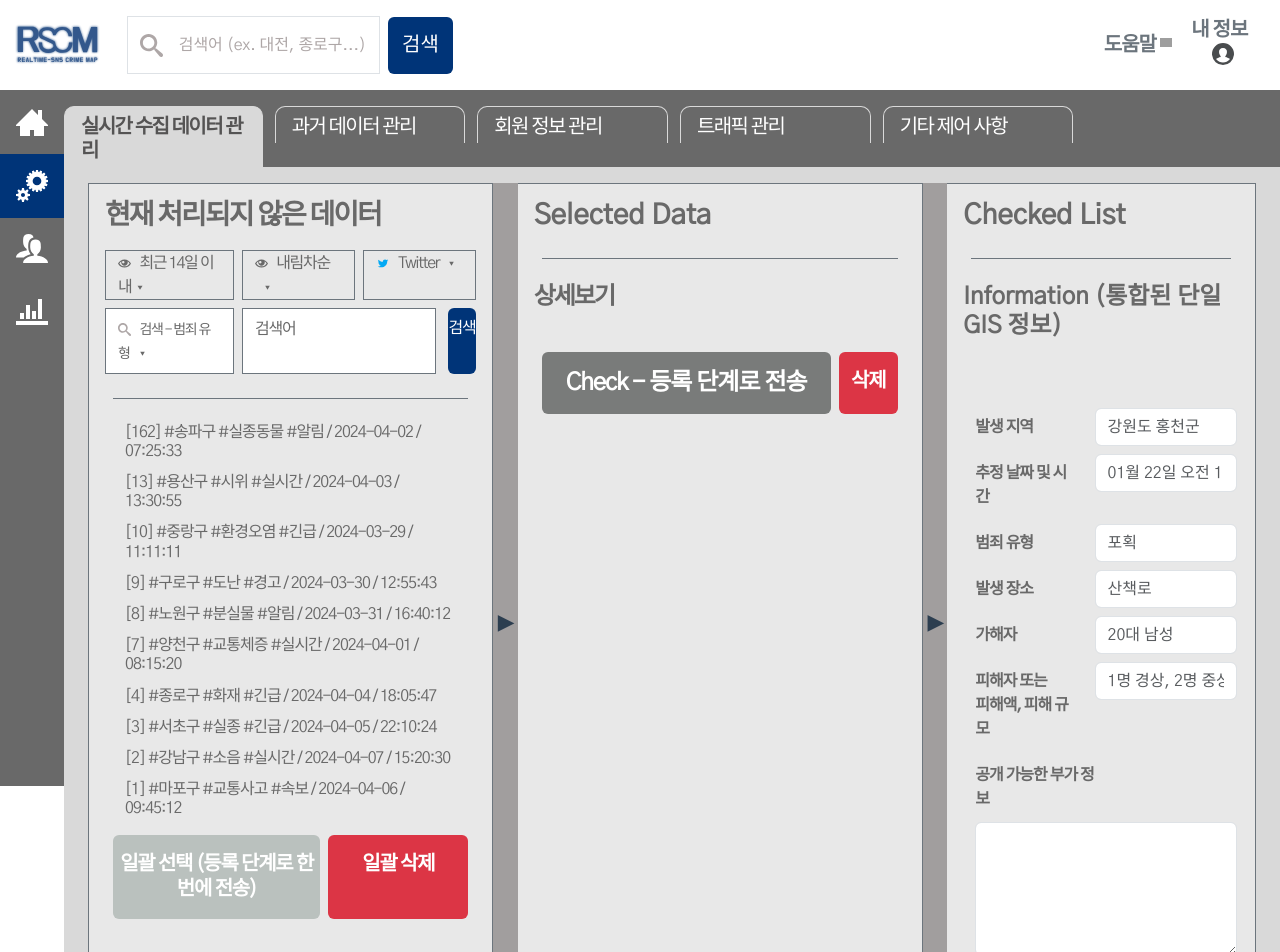
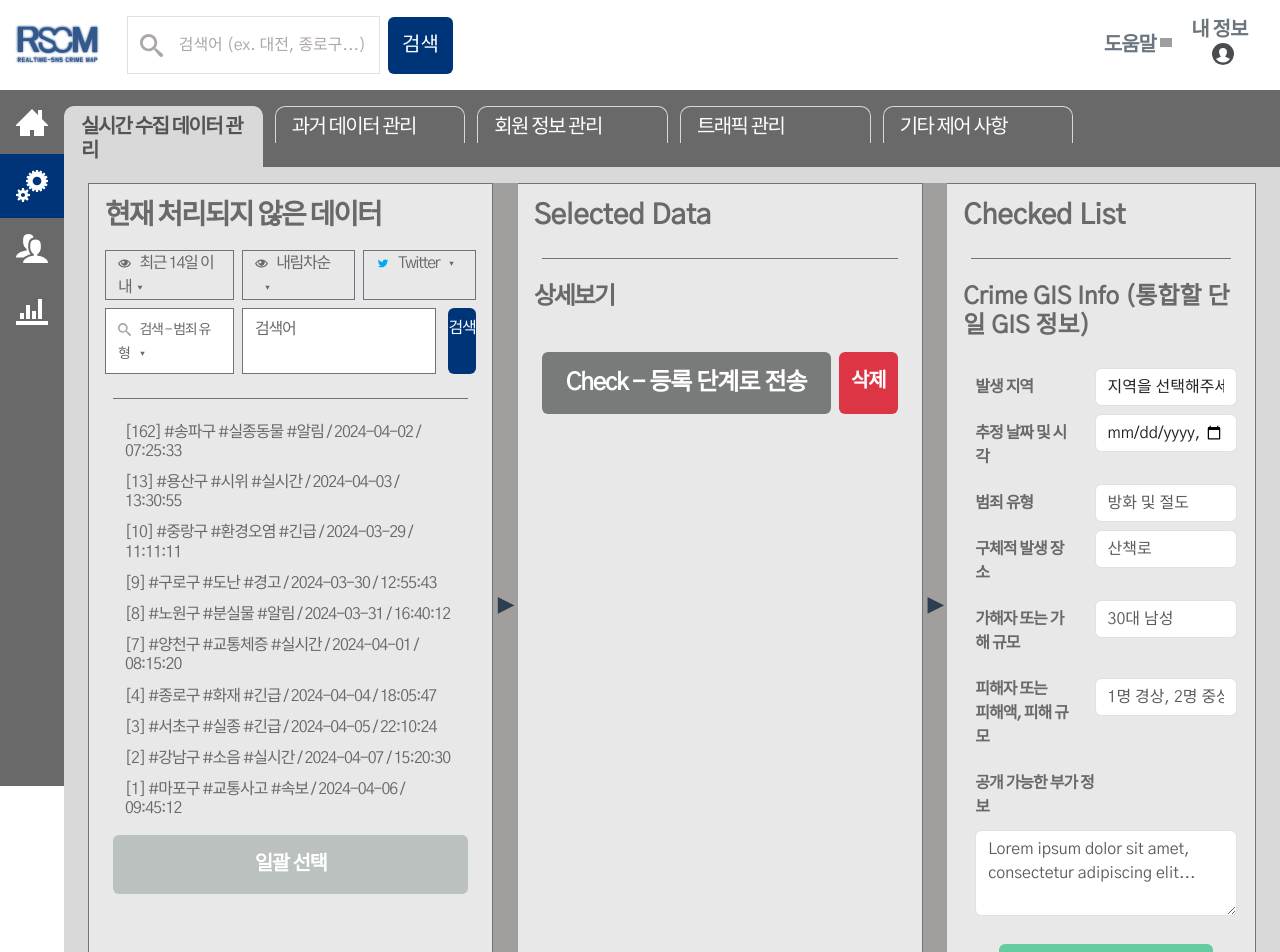
Before and after one commit to OuserDev/RSCM, a Vue app in the folder rscm-frontend/: page /manage in a window 1280 px wide. Shown: the top 952 px of the page. Built offline with nearby package versions, Linux system fonts and the light colour scheme; grey boxes are pictures that could not be loaded; what @animxyz/vue3, mosha-vue-toastify would draw is missing.

Commit message:
하드코딩 3차 해제 + 관리자페이지 로직 구현 완료

```diff
--- a/rscm-frontend/src/components/managepage/checkedData.vue
+++ b/rscm-frontend/src/components/managepage/checkedData.vue
@@ -6,53 +6,72 @@
 
         <div class="text-start row mx-4 my-0 tight-spacing2 textCs h6" v-for="item in 등록전데이터목록" :key="item.id">
           [{{ item.id }}] {{ item['이름'] }} / {{ item['수집 날짜'] }} / {{ item['수집 시각'] }}
-          <img @click="등록취소(item.id)" class="ms-3 mb-1" src="@/assets/svg/cancel-circle.svg" style="max-width:9%;">
-          <img class="mb-1" src="@/assets/svg/download.svg" style="max-width:9%;">
-          <img class="mb-1" src="@/assets/svg/copy.svg" style="max-width:9%;">
+          <img @click="등록취소(item.id)" class="ms-3 mb-1 my-1" src="@/assets/svg/cancel-circle.svg" style="max-width:8%;">
+          <!-- <img class="mb-1" src="@/assets/svg/download.svg" style="max-width:9%;">-->
+          <!-- <img class="mb-1" src="@/assets/svg/copy.svg" style="max-width:9%;">-->
         </div>
 
         <div class="row border-bottom m-4 border-secondary"></div>
 
         <div class="row m-3">
-          <p class="my-0 px-0 text-start h4 fw-bold textCs">Information (통합된 단일 GIS 정보)</p>
+          <p class="my-0 px-0 text-start h4 fw-bold textCs">Crime GIS Info (통합할 단일 GIS 정보)</p>
         </div>
 
         <div class="row ms-3" style="max-width: 93%; heg">
-          <div class="container mt-5 tight-spacing2 textCs text-start fw-bold">
+          <div class="container mt-2 tight-spacing2 textCs text-start fw-bold">
             <form @submit.prevent="this.등록완료()">
               <div class="form-group row py-1">
                 <label for="inputDate" class="col-sm-5 col-form-label">발생 지역</label>
                 <div class="col-sm-7">
-                  <input type="text" class="form-control" v-model="region" id="region" placeholder="강원도 홍천군">
+                  <select id="region" class="form-control" v-model="region">
+                    <option disabled value="">지역을 선택해주세요 ▾</option>
+                    <option>서울특별시</option>
+                    <option>부산광역시</option>
+                    <option>대구광역시</option>
+                    <option>인천광역시</option>
+                    <option>광주광역시</option>
+                    <option>대전광역시</option>
+                    <option>울산광역시</option>
+                    <option>세종특별자치시</option>
+                    <option>경기도</option>
+                    <option>강원도</option>
+                    <option>충청북도</option>
+                    <option>충청남도</option>
+                    <option>전라북도</option>
+                    <option>전라남도</option>
+                    <option>경상북도</option>
+                    <option>경상남도</option>
+                    <option>제주특별자치도</option>
+                  </select>
                 </div>
               </div>
               <div class="form-group row py-1">
-                <label for="inputDate" class="col-sm-5 col-form-label">추정 날짜 및 시간</label>
+                <label for="inputDate" class="col-sm-5 col-form-label">추정 날짜 및 시각</label>
                 <div class="col-sm-7">
-                  <input type="text" class="form-control" v-model="date" id="date" placeholder="01월 22일 오전 11시 50분">
+                  <input type="datetime-local" class="form-control" v-model="date" id="date" placeholder="01월 22일 오전 11시 50분">
                 </div>
               </div>
               <div class="form-group row py-1">
                 <label for="inputType" class="col-sm-5 col-form-label">범죄 유형</label>
                 <div class="col-sm-7">
-                  <input type="text" class="form-control" v-model="type" id="type" placeholder="포획">
+                  <input type="text" class="form-control" v-model="type" id="type" placeholder="방화 및 절도">
                 </div>
               </div>
               <div class="form-group row py-1">
-                <label for="inputLocation" class="col-sm-5 col-form-label">발생 장소</label>
+                <label for="inputLocation" class="col-sm-5 col-form-label">구체적 발생 장소</label>
                 <div class="col-sm-7">
                   <input type="text" class="form-control" v-model="location" id="location" placeholder="산책로">
                 </div>
               </div>
               <div class="form-group row py-1">
-                <label for="inputAge" class="col-sm-5 col-form-label">가해자</label>
+                <label for="inputAge" class="col-sm-5 col-form-label">가해자 또는 가해 규모</label>
                 <div class="col-sm-7">
-                  <input type="text" class="form-control" v-model="age" id="age" placeholder="20대 남성">
+                  <input type="text" class="form-control" v-model="age" id="age" placeholder="30대 남성">
                 </div>
               </div>
               <div class="form-group row py-1">
                 <label for="inputCount" class="col-sm-5 col-form-label">피해자 또는<br>피해액, 피해 규모</label>
-                <div class="col-sm-7">
+                <div class="col-sm-7 pt-2">
                   <input type="text" class="form-control" v-model="count" id="count" placeholder="1명 경상, 2명 중상">
                 </div>
               </div>
@@ -60,7 +79,7 @@
                 <label for="inputDetails" class="col-sm-6 col-form-label">공개 가능한 부가 정보</label>
               </div>
 
-              <textarea class="form-control" v-model="details" id="details" rows="5">Lorem ipsum dolor sit amet, consectetur adipiscing elit...</textarea>
+              <textarea class="form-control" v-model="details" id="details" rows="3" placeholder="Lorem ipsum dolor sit amet, consectetur adipiscing elit..."></textarea>
 
               <div class="d-flex justify-content-center align-items-center row tight-spacing2 mx-4 mt-4">
                 <div class="col p-0 py-1 form-group row">
@@ -152,7 +171,7 @@ export default {
           type: "danger",
           position: "top-right",
           transition: "slide",
-          timeout: 3000,
+          timeout: 5000,
           showCloseButton: true,
           swipeClose: true,
           showIcon: true,
@@ -169,7 +188,7 @@ export default {
           position: "top-center",
           type: "success",
           transition: "zoom",
-          timeout: 3000,
+          timeout: 5000,
           showCloseButton: true,
           swipeClose: true,
           showIcon: true,
@@ -210,10 +229,10 @@ export default {
         count: this.count,
         details: this.details,
       };
-      console.log(viewData);
+      //console.log(viewData);
       this.최종등록(viewData)
         .then(() => {
-            console.log('등록 성공');
+            //('등록 성공');
             this.successToast();
             this.region = '',
             this.date = '',
@@ -224,7 +243,7 @@ export default {
             this.details = ''
         })
         .catch(error => {
-          console.log(error);
+          //(error);
             //this.errorToast();
         })
     },
--- a/rscm-frontend/src/components/managepage/unProcess.vue
+++ b/rscm-frontend/src/components/managepage/unProcess.vue
@@ -5,17 +5,17 @@
         </div>
 
         <div class="text-start row mx-2 my-0 tight-spacing2 ">
-          <div class="col-4 border border-secondary ms-2 me-1">
+          <div @click="showNothingToast()" class="col-4 border border-secondary ms-2 me-1">
             <img class="me-2" src="@/assets/svg/eye.svg" style="max-width:13%;">
             <span class="textCs ">최근 14일 이내</span>
             <img class="ms-1" src="@/assets/svg/select.svg" style="max-width:9%;">
           </div>
-          <div class="text-start col border border-secondary mx-1">
+          <div @click="showNothingToast()" class="text-start col border border-secondary mx-1">
             <img class="me-2" src="@/assets/svg/eye.svg" style="max-width:15%;">
             <span class="textCs">내림차순</span>
             <img class="ms-2" src="@/assets/svg/select.svg" style="max-width:10%;">
           </div>
-          <div class="text-start col border border-secondary ms-1 me-2">
+          <div @click="showNothingToast()" class="text-start col border border-secondary ms-1 me-2">
             <img class="me-2" src="@/assets/svg/twitter.svg" style="max-width:16%;">
             <span class="textCs">Twitter</span>
             <img class="ms-2" src="@/assets/svg/select.svg" style="max-width:10%;">
@@ -24,17 +24,17 @@
 
         <div class="text-start row mx-2 mt-2 mb-0 tight-spacing2">
           <!-- 검색 대상 지정 바-->
-          <div class="col-4 border border-secondary bg-white ms-2 py-2">
+          <div @click="showNothingToast()" class="col-4 border border-secondary bg-white ms-2 py-2">
             <img class="me-2" src="@/assets/svg/search.svg" style="max-width:13%;">
             <span class="textCs small">검색 - 범죄 유형</span>
             <img class="ms-2" src="@/assets/svg/select.svg" style="max-width:9%;">
           </div>
           <!-- 검색어 창-->
-          <div class="col-6 border border-secondary text-start h-auto mx-2 py-2 bg-white">
+          <div @click="showNothingToast()" class="col-6 border border-secondary text-start h-auto mx-2 py-2 bg-white">
               <span class="ml-3 h6 textCs">검색어</span>
           </div>
           <!-- 검색버튼-->
-          <div class="col btn btn-primary border-0 ms-1 me-2 px-0 py-2" style="background-color: #003478;" >
+          <div @click="showNothingToast()" class="col btn btn-primary border-0 ms-1 me-2 px-0 py-2" style="background-color: #003478;" >
               <span class="h6">검색</span>
           </div>
         </div>
@@ -42,24 +42,27 @@
         <div class="row border-bottom m-4 border-secondary"></div>
 
         <div class="row tight-spacing3 mx-4 my-1"
-          :class="{ 'selectCs d-flex align-items-center': 선택한데이터인덱스 === item.id,
+          :class="{ 'selectCs d-flex align-items-center': 선택한데이터인덱스 === item.id && 일괄모드상태 == false,
+                    'selectCs2 d-flex align-items-center': 일괄모드상태 == true && 일괄모드인덱스.includes(item.id),
                     'black-box': 등록전데이터목록인덱스.includes(item.id)
            }"
         @click="데이터선택(item)"
         v-for="item in 수집데이터목록"
         :key="item.id">
           <span class="fw-light text-start h6 textCs"
-          :class="{'text-white fw-bold': 선택한데이터인덱스 === item.id || 등록전데이터목록인덱스.includes(item.id)}" >
+          :class="{'text-white fw-bold': (선택한데이터인덱스 === item.id && 일괄모드상태 == false) || 등록전데이터목록인덱스.includes(item.id) || (일괄모드상태 == true && 일괄모드인덱스.includes(item.id))}" >
             [{{ item.id }}] {{ item['이름'] }} / {{ item['수집 날짜'] }} / {{ item['수집 시각'] }}</span>
         </div>
 
         <div class="row tight-spacing2 mx-4 mt-2">
-          <div class="col-7 p-0 btn boxCs2 py-3">
-            <span class="fw-bold white-text h5">일괄 선택 (등록 단계로 한번에 전송)</span>
+          <div @click="일괄모드()" class="col p-0 btn boxCs2 py-3"
+          :class="{ 'boxCs3': 일괄모드상태 == true }">
+            <span class="fw-bold white-text h5" v-if="일괄모드상태 == false">일괄 선택</span>
+            <span class="fw-bold white-text h5" v-if="일괄모드상태 == true">등록 단계로 한번에 전송</span>
           </div>
-          <div class="col p-0 btn bg-danger py-3 ms-2">
+          <!--<div class="col p-0 btn bg-danger py-3 ms-2">
             <span class="fw-bold white-text h5">일괄 삭제</span>
-          </div>
+          </div>-->
         </div>
     </div>
 </template>
@@ -89,8 +92,14 @@
 .boxCs2 {
   background-color: #BAC1BE;
 }
+.boxCs3 {
+  background-color: #3cc6d9;
+}
 .selectCs {
-  background-color: #93b5a7;
+  background-color: #70b799;
+}
+.selectCs2 {
+  background-color: #4ed7ea;
 }
 
 </style>
@@ -103,29 +112,54 @@ export default {
   components: {},
   data() {
     return {
+      일괄모드상태: false,
     };
   },
   setup() {},
   mounted() {},
   unmounted() {},
   computed: {
-    ...mapState(["leftToggleStatus", "수집데이터목록", "선택한데이터인덱스", "등록전데이터목록인덱스"]),
+    ...mapState(["leftToggleStatus", "수집데이터목록", "선택한데이터인덱스", "등록전데이터목록인덱스", "일괄모드인덱스"]),
     },
   methods: {
-    ...mapMutations(['setLeftToggleStatus', "set선택한데이터", "선택한데이터취소"]),
+    ...mapMutations(['setLeftToggleStatus', "set선택한데이터", "선택한데이터취소", "일괄모드인덱스추가", "일괄모드인덱스제거", "일괄모드에서데이터등록"]),
     ...mapActions(["get수집데이터목록",]),
 
     데이터선택(item) {
-      // '등록전데이터목록인덱스'에 index가 포함되어 있지 않은 경우에만 선택 처리
-      if (!this.등록전데이터목록인덱스.includes(item.id)) {
-        if (this.선택한데이터인덱스 === item.id) {
-          this.선택한데이터취소();
-        } else {
-          this.set선택한데이터({ item, id:item.id });
+      if (this.일괄모드상태) { // 일괄모드 상태에서 선택했고,
+        if (!this.등록전데이터목록인덱스.includes(item.id)) { // 선택한 데이터가 '등록전데이터목록인덱스'에 포함되어 있지 않은 경우중,
+          if (this.일괄모드인덱스.includes(item.id)) { // 선택한 데이터가 '일괄모드인덱스'에 포함되어 있는 상태면,
+            this.일괄모드인덱스제거(item.id); // 제거
+          } else { // 선택한 데이터가 '일괄모드인덱스'에 포함되어 있지 않은 경우면,
+            this.일괄모드인덱스추가(item.id); // 추가
+            //console.log("일괄모드인덱스", this.일괄모드인덱스)
+          }
         }
+      } else if (!this.일괄모드상태) { // 일괄모드 상태가 아닌 경우
+        if (!this.등록전데이터목록인덱스.includes(item.id)) { // 선택한 데이터가 '등록전데이터목록인덱스'에 포함되어 있지 않은 경우중,
+          if (this.선택한데이터인덱스 === item.id) { // 선택한 데이터가 '선택한데이터인덱스'에 지정되어 있는 상태면,
+            this.선택한데이터취소(); // 취소
+          } else {
+            this.set선택한데이터({ item, id:item.id });
+          }
+        }
+        //console.log("선택한 데이터: ", item, item.id);
       }
-      console.log("선택한 데이터: ", item, item.id);
     },
+
+    일괄모드(){
+      if (this.일괄모드상태 == false) {
+        this.선택한데이터취소();
+        this.일괄모드상태 = !(this.일괄모드상태);
+      } else {
+        this.일괄모드에서데이터등록();
+        this.일괄모드상태 = !(this.일괄모드상태);
+      }
+    },
+
+    showNothingToast() {
+      this.$nothingToast(); // 메서드 이름이 일치해야 함
+    }
   },
   created() {
     this.get수집데이터목록();
--- a/rscm-frontend/src/main.js
+++ b/rscm-frontend/src/main.js
@@ -12,5 +12,6 @@ import '@animxyz/core' // Import css here if you haven't elsewhere
 
 import moshaToast from 'mosha-vue-toastify'
 import 'mosha-vue-toastify/dist/style.css'
+import toastPlugin from './plugins/toastPlugin';
 
-createApp(App).use(router).use(router).use(store).use(router).use(BootstrapVue3).use(VueAnimXyz).use(moshaToast).mount('#app')
+createApp(App).use(store).use(router).use(BootstrapVue3).use(VueAnimXyz).use(moshaToast).use(toastPlugin).mount('#app')
```
Also changed, not shown: rscm-frontend/src/components/headerVue.vue (+16 -5 lines), rscm-frontend/src/components/managepage/manageBar.vue (+8 -4 lines), rscm-frontend/src/components/managepage/selectData.vue (+29 -4 lines), rscm-frontend/src/components/sideBar.vue (+8 -4 lines), rscm-frontend/src/plugins/toastPlugin.js (added, +24 -0 lines), rscm-frontend/src/store/index.js (+22 -5 lines).
